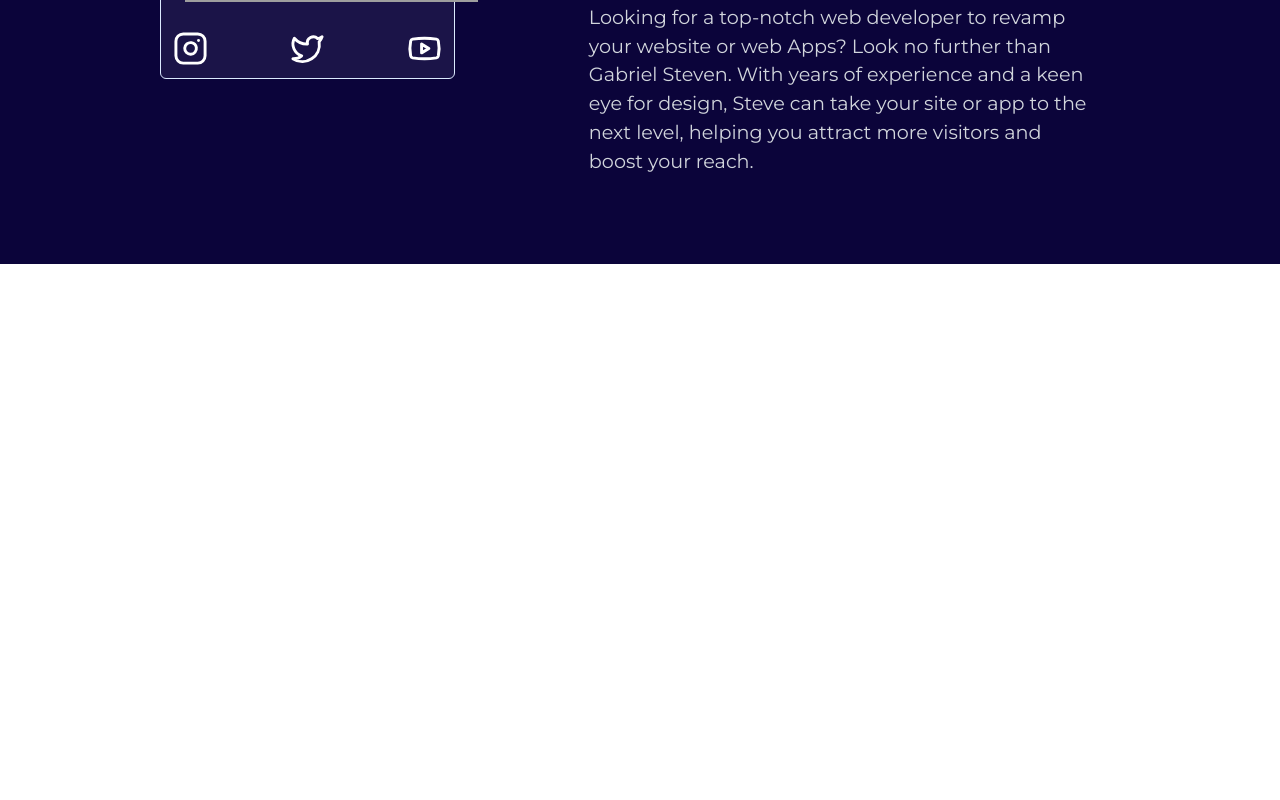
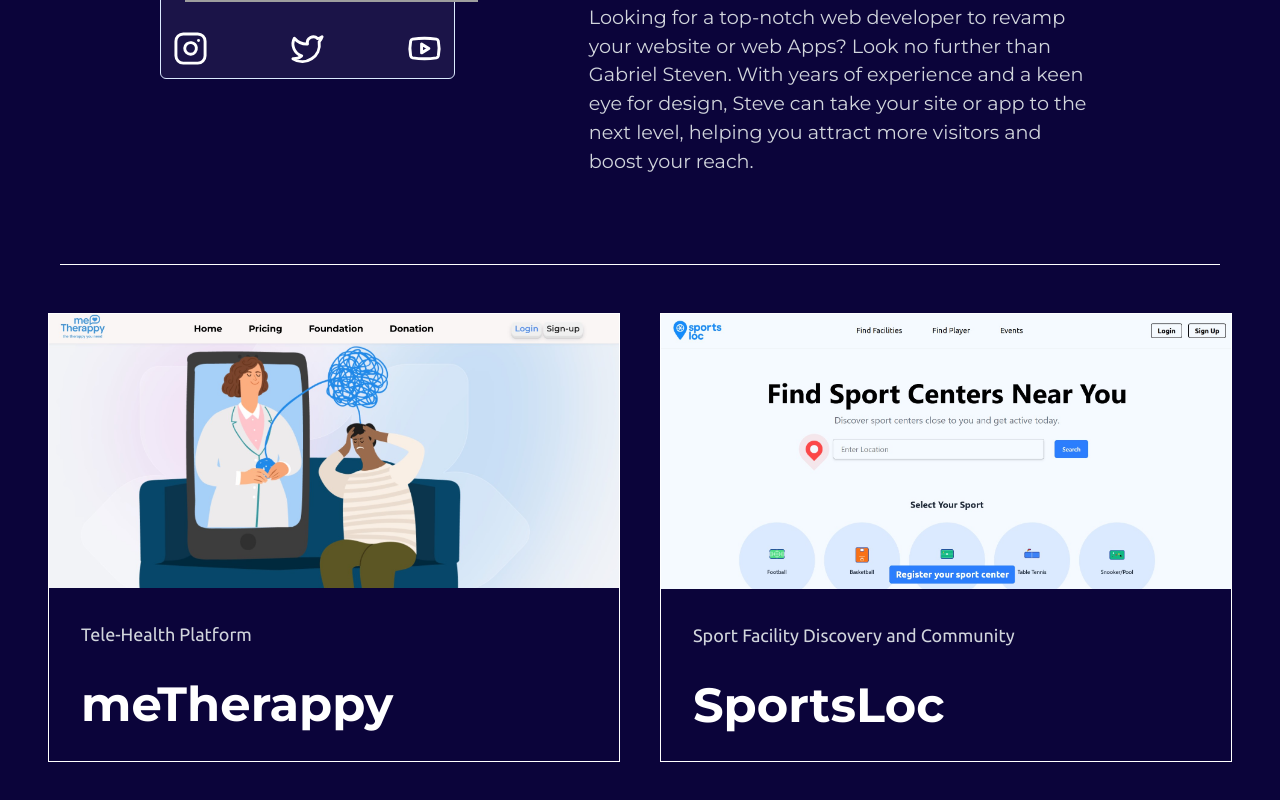
Before and after one commit to bluemagikSGO/portfolio, a React (Vite) app: page / in a window 1280 px wide. Shown: the part 1336-2136 px from the top of the page. Before the commit the page ends 1600 px from the top, so only its background shows below. Built offline with nearby package versions, Linux system fonts and the light colour scheme; grey boxes are pictures that could not be loaded.

Commit message:
04/06/2025

```diff
--- a/src/components/Hero.jsx
+++ b/src/components/Hero.jsx
@@ -33,9 +33,12 @@
                 </li>
               </Link>
 
+              <Link to="portfolio" smooth={true} duration={500}>
                 <li className="hover:text-white transition-all duration-300 hover:scale-[1.1] cursor-pointer">
                   Portfolio
                 </li>
+              </Link>
+
               <li className="hover:text-white transition-all duration-300 hover:scale-[1.1] cursor-pointer">
                 Services
               </li>
@@ -82,7 +85,7 @@
                     About
                   </li>
                 </Link>
-
+                <Link to="portfolio" smooth={true} duration={500}>
                   <li
                     className="hover:text-white transition-all duration-300 hover:scale-[1.1] cursor-pointer border-b-2 pl-9 pb-4"
                     onClick={() => {
@@ -91,6 +94,8 @@
                   >
                     Portfolio
                   </li>
+                </Link>
+
                 <li
                   className="hover:text-white transition-all duration-300 hover:scale-[1.1] cursor-pointer border-b-2 pl-9 pb-4"
                   onClick={() => {
--- /dev/null
+++ b/src/components/PortList.jsx
@@ -0,0 +1,15 @@
+import React from "react";
+
+const PortList = ({ image, imageAlt, category, title }) => {
+  return (
+    <div>
+      <img src={image} alt={imageAlt} />
+      <p className="p-8 text-lg font-['Ubuntu']  text-gray-300">{category}</p>
+      <p className="pl-8 pb-8 md:text-5xl text-3xl font-bold font-['Montserrat']">
+        {title}
+      </p>
+    </div>
+  );
+};
+
+export default PortList;
--- /dev/null
+++ b/src/components/Portfolio.jsx
@@ -0,0 +1,32 @@
+import React from "react";
+import PortList from "./PortList";
+import portimg from "../assets/metherappy.jpg";
+import portsport from "../assets/sportsloc.jpg";
+
+const Portfolio = () => {
+  return (
+    <section id="portfolio" className="h-screen bg-[#0b043a] text-white">
+      <hr className="mx-15" />
+      <div className="md:flex md:space-y-0 space-y-10 gap-10 md:p-12 p-6 md:mt-0 mt-12">
+        <div className="md:w-1/2 border-1">
+          <PortList
+            image={portimg}
+            imageAlt="metherappy platform screenshot"
+            category="Tele-Health Platform"
+            title="meTherappy"
+          />
+        </div>
+        <div className="md:w-1/2 border-1">
+          <PortList
+            image={portsport}
+            imageAlt="Sportsloc platform"
+            category="Sport Facility Discovery and Community"
+            title="SportsLoc"
+          />
+        </div>
+      </div>
+    </section>
+  );
+};
+
+export default Portfolio;
--- a/src/pages/HomePage.jsx
+++ b/src/pages/HomePage.jsx
@@ -1,12 +1,14 @@
 import React from "react";
 import Hero from "../components/Hero";
 import About from "../components/About";
+import Portfolio from "../components/Portfolio";
 
 const HomePage = () => {
   return (
     <div>
       <Hero />
       <About />
+      <Portfolio />
     </div>
   );
 };
```
Also changed, not shown: src/assets/metherappy.jpg (added), src/assets/sportsloc.jpg (added). Lines whose indentation alone changed are shown as unchanged.
